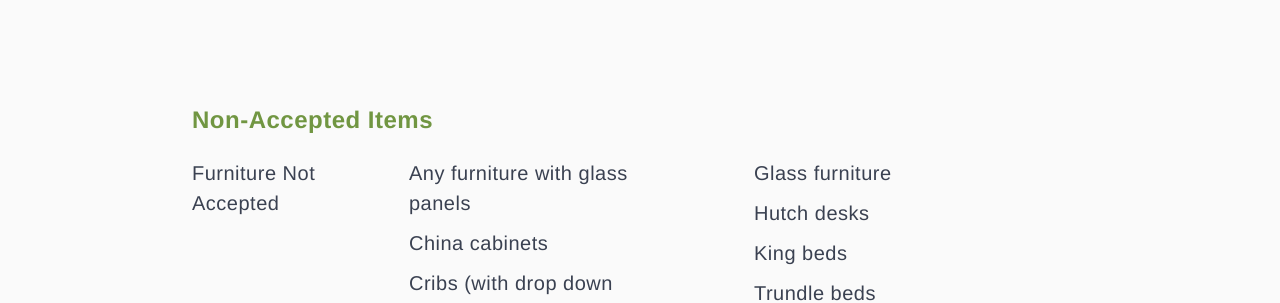
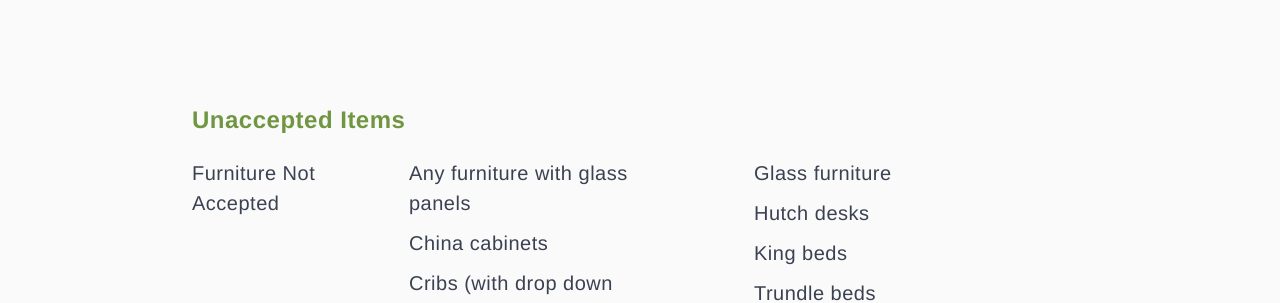
Before and after one commit to si-air2020/si-air2020.github.io, a Jekyll site: the page get-involved/index.html, which Jekyll copies as it is, in a window 1280 px wide and 900 px high, scrolled down 5119 px. Shown: the part 154-457 px from the top of the window. Built offline with Jekyll 4.4.1, drawn with Linux system fonts in a browser that asks for light colours.

Commit message:
Update index.html

```diff
--- a/get-involved/index.html
+++ b/get-involved/index.html
@@ -234,7 +234,7 @@
           </div>
 
           <div class="notaccepted">
-            <h2>Non-Accepted Items</h2>
+            <h2>Unaccepted Items</h2>
 
             <div class="furniture-not">
               <h3>Furniture Not Accepted</h3>
```
